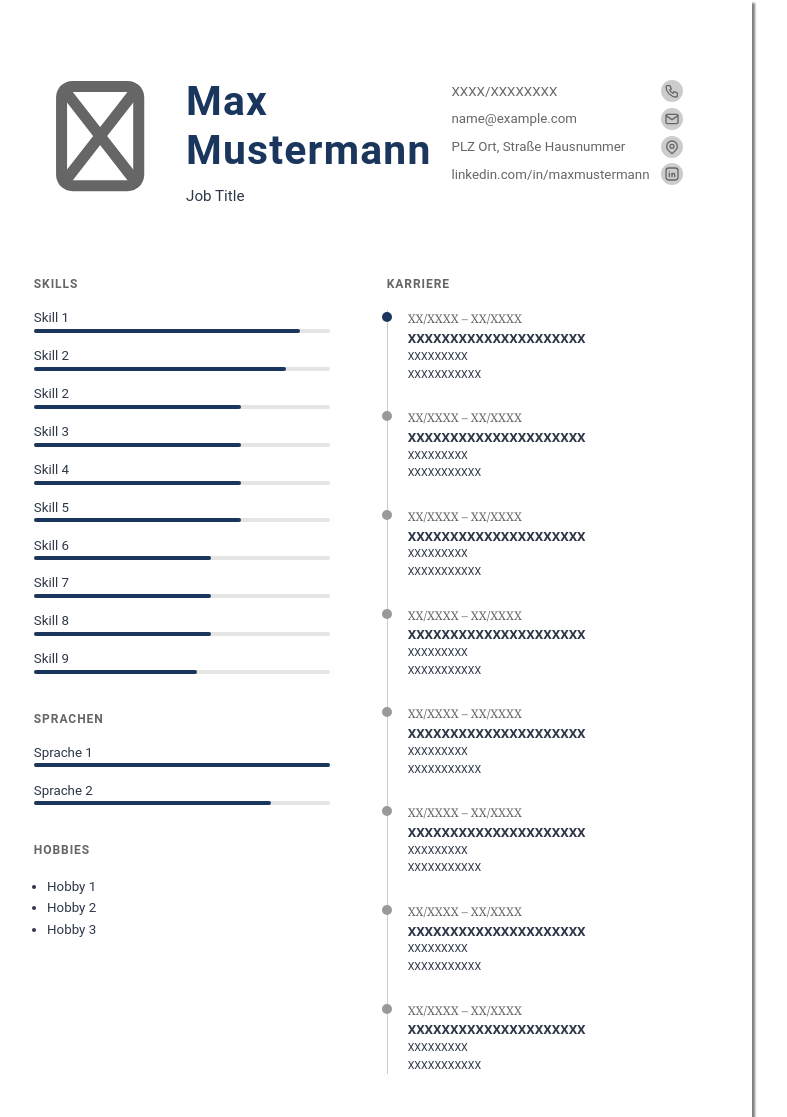
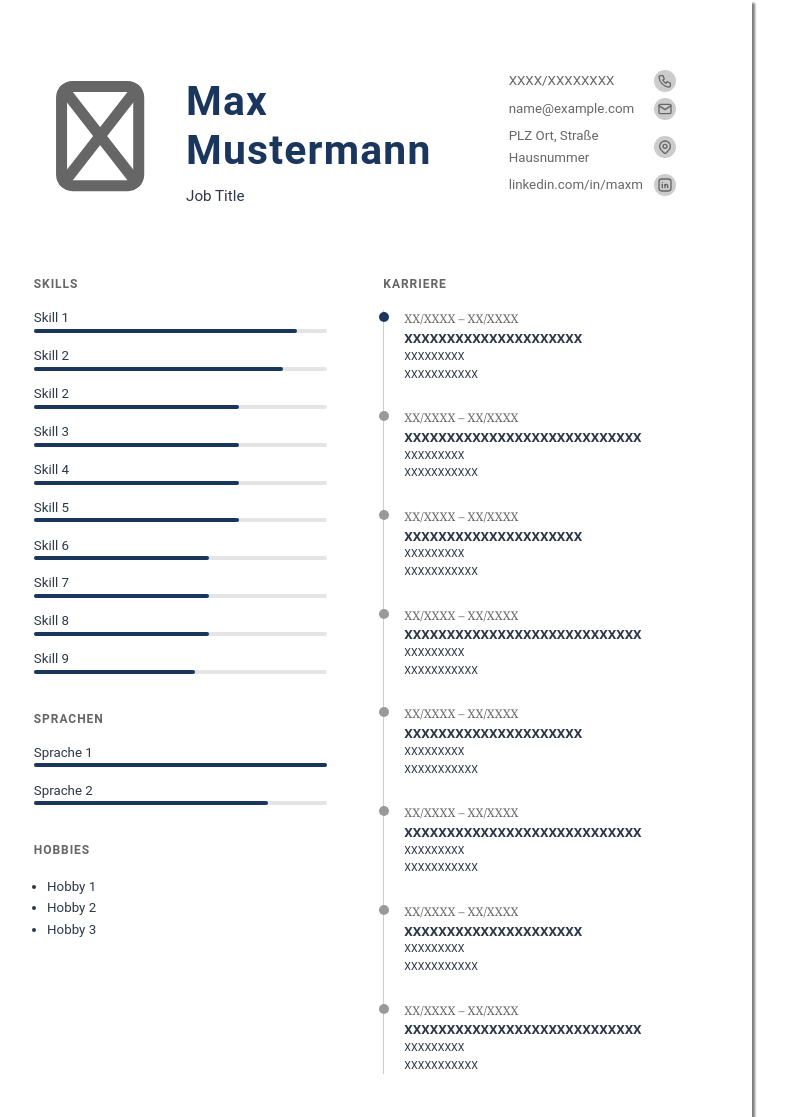
Before and after one commit to codePenta/DigitalResume, a website: page index.html in a window 1280 px wide. Shown: the part 6-1123 px from the top of the page, without its empty margins (285-1072 px from the left). Drawn offline with Linux system fonts and the light colour scheme.

Commit message:
chore(index.html): Changed the titles of the timeline because the result is easier on the eyes

```diff
--- a/index.html
+++ b/index.html
@@ -107,7 +107,7 @@
 						</span>
 					</div>
 					<div class="contact-item">
-						<div id="linkedin">linkedin.com/in/maxmustermann</div>
+						<div id="linkedin">linkedin.com/in/maxm</div>
 						<span class="icon-badge">
 							<svg
 								class="icon"
@@ -253,7 +253,7 @@
 
 							<li class="timeline-item">
 								<time class="timeline-date">XX/XXXX – XX/XXXX</time>
-								<p class="timeline-title">XXXXXXXXXXXXXXXXXXXXX</p>
+								<p class="timeline-title">XXXXXXXXXXXXXXXXXXXXXXXXXXXX</p>
 								<p class="timeline-org">XXXXXXXXX</p>
 								<p class="timeline-description">XXXXXXXXXXX</p>
 							</li>
@@ -267,7 +267,7 @@
 
 							<li class="timeline-item">
 								<time class="timeline-date">XX/XXXX – XX/XXXX</time>
-								<p class="timeline-title">XXXXXXXXXXXXXXXXXXXXX</p>
+								<p class="timeline-title">XXXXXXXXXXXXXXXXXXXXXXXXXXXX</p>
 								<p class="timeline-org">XXXXXXXXX</p>
 								<p class="timeline-description">XXXXXXXXXXX</p>
 							</li>
@@ -281,7 +281,7 @@
 
 							<li class="timeline-item">
 								<time class="timeline-date">XX/XXXX – XX/XXXX</time>
-								<p class="timeline-title">XXXXXXXXXXXXXXXXXXXXX</p>
+								<p class="timeline-title">XXXXXXXXXXXXXXXXXXXXXXXXXXXX</p>
 								<p class="timeline-org">XXXXXXXXX</p>
 								<p class="timeline-description">XXXXXXXXXXX</p>
 							</li>
@@ -294,7 +294,7 @@
 							</li>
 							<li class="timeline-item">
 								<time class="timeline-date">XX/XXXX – XX/XXXX</time>
-								<p class="timeline-title">XXXXXXXXXXXXXXXXXXXXX</p>
+								<p class="timeline-title">XXXXXXXXXXXXXXXXXXXXXXXXXXXX</p>
 								<p class="timeline-org">XXXXXXXXX</p>
 								<p class="timeline-description">XXXXXXXXXXX</p>
 							</li>
```
